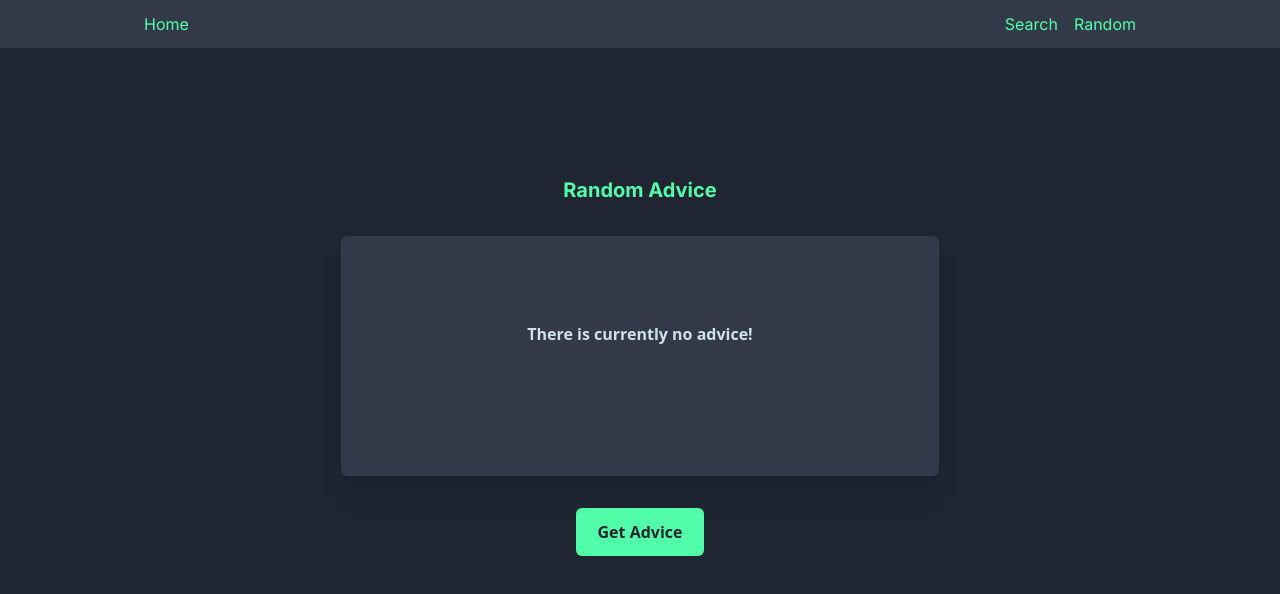
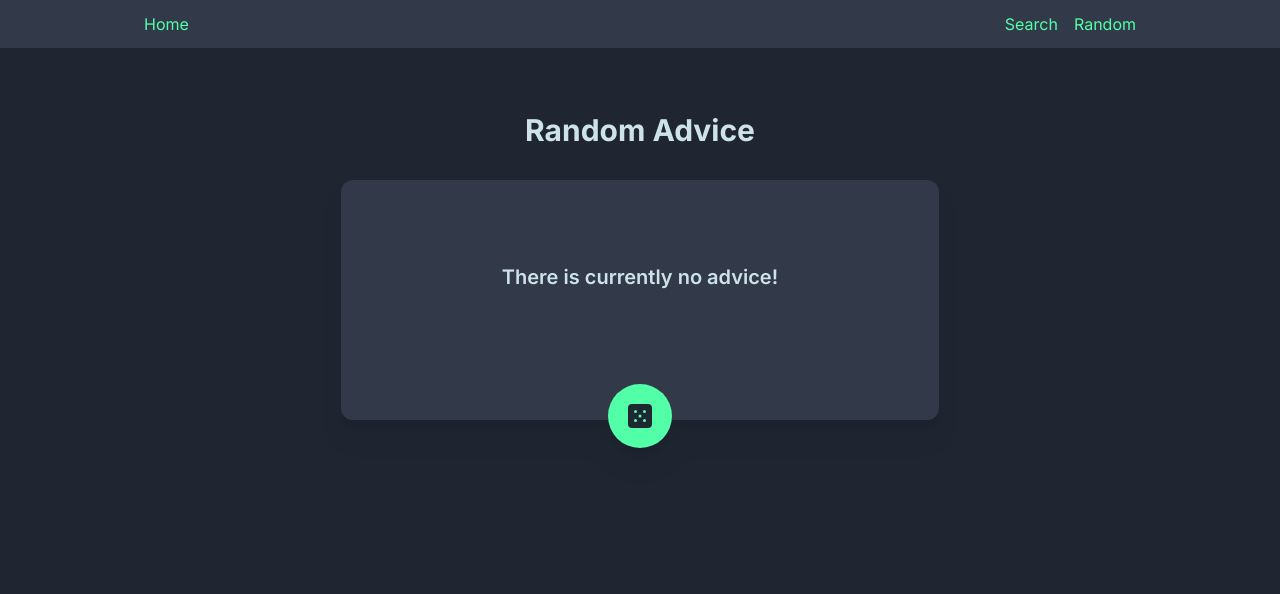
Before and after one commit to Nella1a/nextjs-advice-generator, a Next.js app: page /advice/random in a window 1280 px wide. Shown: the top 594 px of the page. Built offline with nearby package versions, Linux system fonts and the light colour scheme.

Commit message:
Update layout, increase h1 font size, update types and css

```diff
--- a/src/app/advice/random/page.tsx
+++ b/src/app/advice/random/page.tsx
@@ -1,6 +1,6 @@
 'use client';
 
-import Button from '@/app/components/Button';
+import RoundButton from '@/app/components/RoundButton/roundButton';
 import { useEffect, useState } from 'react';
 import useSWR from 'swr';
 
@@ -8,7 +8,7 @@ export interface ErrorMessage {
   message: { type: string; text: string };
 }
 
-export interface RandomAdvice {
+export interface RandomAdviceResponse {
   slip: { id: number; advice: string };
 }
 
@@ -17,7 +17,7 @@ export interface RandomAdvice {
 const RandomAdvice = () => {
   const [shouldFetch, setShouldFetch] = useState(false);
   const [isLoading, setIsLoading] = useState(false);
-  const [advice, setAdvice] = useState<RandomAdvice | ErrorMessage>();
+  const [advice, setAdvice] = useState<RandomAdviceResponse | ErrorMessage>();
 
   const fetcher = (args: string) =>
     fetch(args).then((res) => {
@@ -25,7 +25,7 @@ const RandomAdvice = () => {
       return res.json();
     });
 
-  const { data, error } = useSWR<RandomAdvice | ErrorMessage>(
+  const { data, error } = useSWR<RandomAdviceResponse | ErrorMessage>(
     shouldFetch ? 'https://api.adviceslip.com/advice' : null,
     fetcher,
   );
@@ -45,17 +45,19 @@ const RandomAdvice = () => {
 
   return (
     <section className="max-w-screen-lg m-auto h-screen flex flex-col items-center justify-start gap-8">
-      <h1 className="text-xl font-bold text-neon-green mt-32">Random Advice</h1>
+      <h1 className="text-3xl font-bold text-light-cyan mt-16">
+        Random Advice
+      </h1>
       <div
         className="flex flex-col max-h-[15rem] w-11/12
       justify-start basis-3/4 gap-4
-      bg-dark-grayish-blue rounded-md relative font-manrope p-4  text-center drop-shadow-xl md:w-7/12"
+      bg-dark-grayish-blue rounded-xl relative p-6  text-center drop-shadow-xl md:w-7/12"
       >
-        <h2 className=" text-neon-green  text-center font-semibold text-base">
-          {advice && 'slip' in advice && `# ${advice?.slip.id}`}
+        <h2 className=" text-neon-green  tracking-[0.2rem] text-center">
+          {advice && 'slip' in advice && `ADVICE #${advice?.slip.id}`}
         </h2>
 
-        <p className="w-full flex justify-center basis-2/5 items-start text-quote-size text-neon-green  m-auto font-semibold">
+        <p className="w-full flex justify-center basis-2/5 items-start text-[20px] text-light-cyan m-auto font-semibold">
           {isLoading ? (
             <span>is loading...</span>
           ) : !advice ? (
@@ -71,12 +73,9 @@ const RandomAdvice = () => {
             <span> &#8220;{advice?.slip.advice}&#8221;</span>
           )}
         </p>
-      </div>
-
-      <div className="flex justify-center">
-        <button onClick={onClickHandler}>
-          <Button text={'Get Advice'} addCss={'w-32 h-12 rounded-md'} />
-        </button>
+        <div className="flex justify-center">
+          <RoundButton onClickHandler={onClickHandler} />
+        </div>
       </div>
     </section>
   );
```
